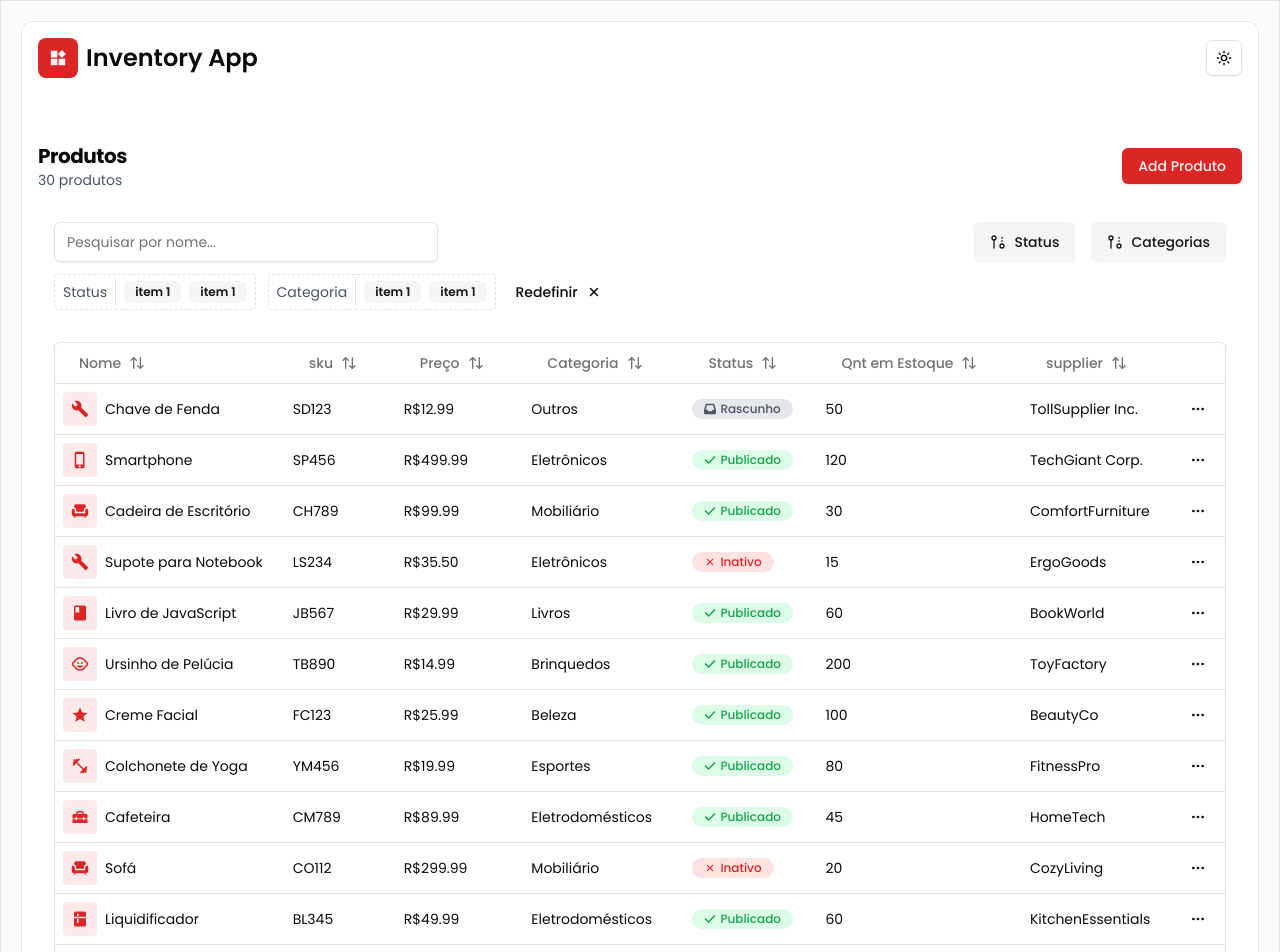
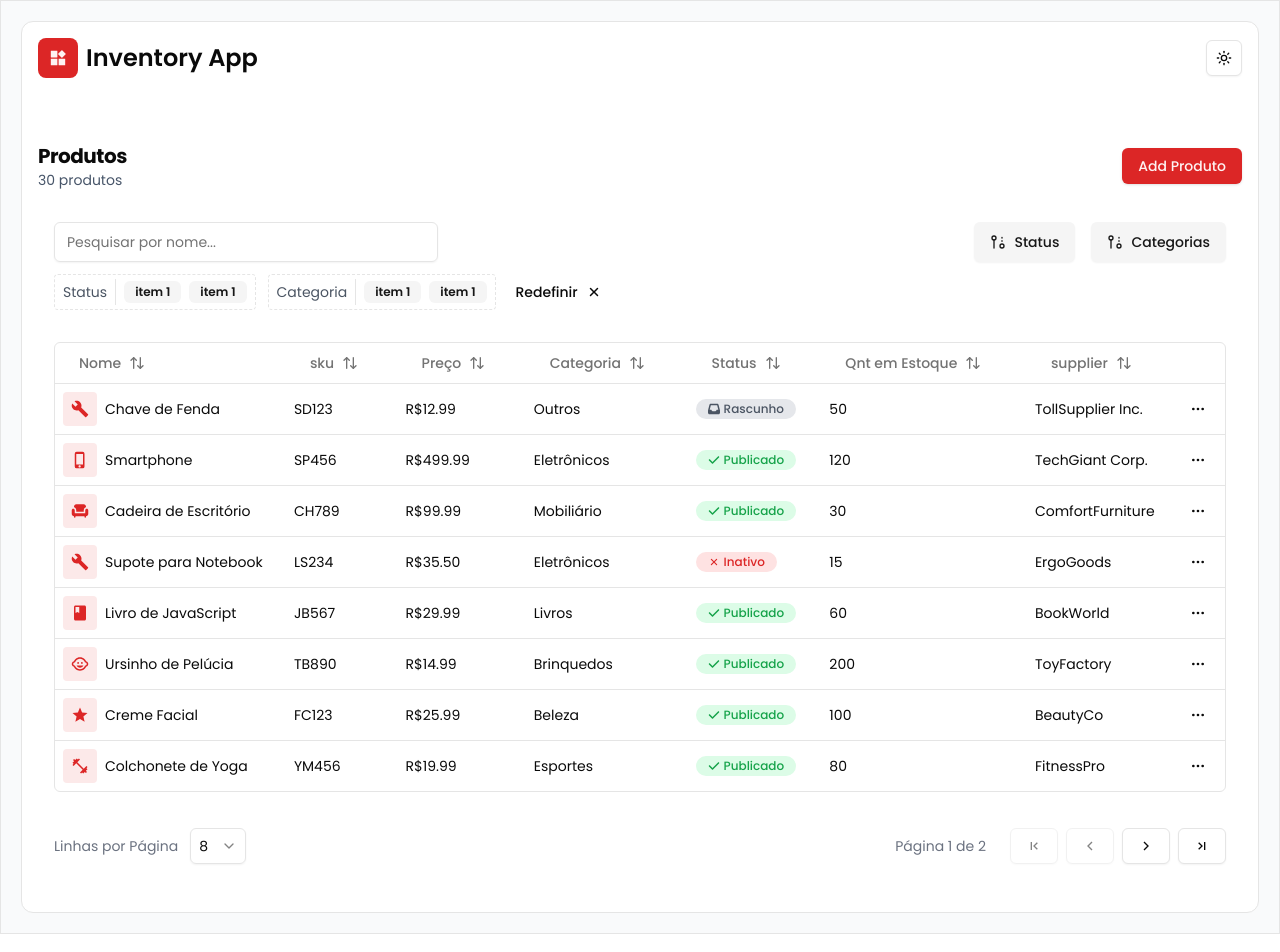
Before and after one commit to QuiLion7/inventory-app, a Next.js app: page / in a window 1280 px wide. Shown: the top 952 px of the page. Built offline with nearby package versions, Linux system fonts and the light colour scheme.

Commit message:
feat: add pagination and sorting in ProductTable

```diff
--- a/components/Product/ProductTable.tsx
+++ b/components/Product/ProductTable.tsx
@@ -9,6 +9,9 @@ import {
   ColumnDef,
   flexRender,
   getCoreRowModel,
+  getPaginationRowModel,
+  getSortedRowModel,
+  SortingState,
   useReactTable,
 } from "@tanstack/react-table";
 import {
@@ -19,10 +22,19 @@ import {
   TableHeader,
   TableRow,
 } from "../ui/table";
+import { useState } from "react";
+import { BiFirstPage, BiLastPage } from "react-icons/bi";
+import { GrFormPrevious, GrFormNext } from "react-icons/gr";
+import PaginationSelection from "./PaginationSelection";
 
 interface DataTableProps<TData, TValue> {
   columns: ColumnDef<TData, TValue>[];
   data: TData[];
+}
+
+export interface PaginationType {
+  pageIndex: number;
+  pageSize: number;
 }
 
 function FilterArea() {
@@ -56,10 +68,25 @@ export default function ProductTable<TData, TValue>({
   columns,
   data,
 }: DataTableProps<TData, TValue>) {
+  const [pagination, setPagination] = useState<PaginationType>({
+    pageIndex: 0,
+    pageSize: 8,
+  });
+
+  const [sorting, setSorting] = useState<SortingState>([]);
   const table = useReactTable({
     data,
     columns,
+    state: {
+      pagination,
+      sorting,
+    },
+    onSortingChange: setSorting,
+    getSortedRowModel: getSortedRowModel(),
+
+    onPaginationChange: setPagination,
     getCoreRowModel: getCoreRowModel(),
+    getPaginationRowModel: getPaginationRowModel(),
   });
 
   return (
@@ -128,6 +155,60 @@ export default function ProductTable<TData, TValue>({
           </TableBody>
         </Table>
       </div>
+
+      <div className="flex items-center justify-between mt-5">
+        <PaginationSelection
+          pagination={pagination}
+          setPagination={setPagination}
+        />
+
+        <div className="flex gap-6 items-center">
+          <span className="text-sm text-gray-500">
+            Página {pagination.pageIndex + 1} de {table.getPageCount()}
+          </span>
+          <div className="flex items-center justify-end space-x-2 py-4">
+            <Button
+              variant="outline"
+              className="size-9 w-12"
+              size="sm"
+              onClick={() => table.setPageIndex(0)}
+              disabled={!table.getCanPreviousPage()}
+            >
+              <BiFirstPage />
+            </Button>
+
+            <Button
+              variant="outline"
+              className="size-9 w-12"
+              size="sm"
+              onClick={() => table.previousPage()}
+              disabled={!table.getCanPreviousPage()}
+            >
+              <GrFormPrevious />
+            </Button>
+
+            <Button
+              variant="outline"
+              className="size-9 w-12"
+              size="sm"
+              onClick={() => table.nextPage()}
+              disabled={!table.getCanNextPage()}
+            >
+              <GrFormNext />
+            </Button>
+
+            <Button
+              variant="outline"
+              className="size-9 w-12"
+              size="sm"
+              onClick={() => table.setPageIndex(table.getPageCount() - 1)}
+              disabled={!table.getCanNextPage()}
+            >
+              <BiLastPage />
+            </Button>
+          </div>
+        </div>
+      </div>
     </div>
   );
 }
```
